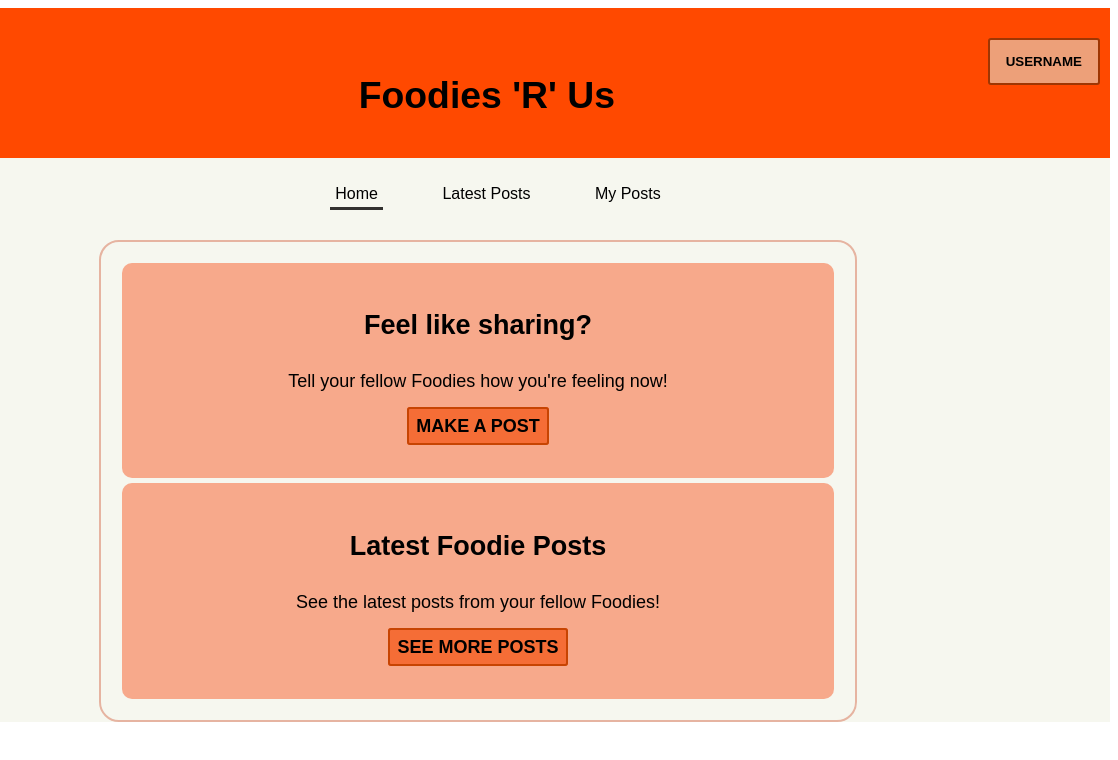
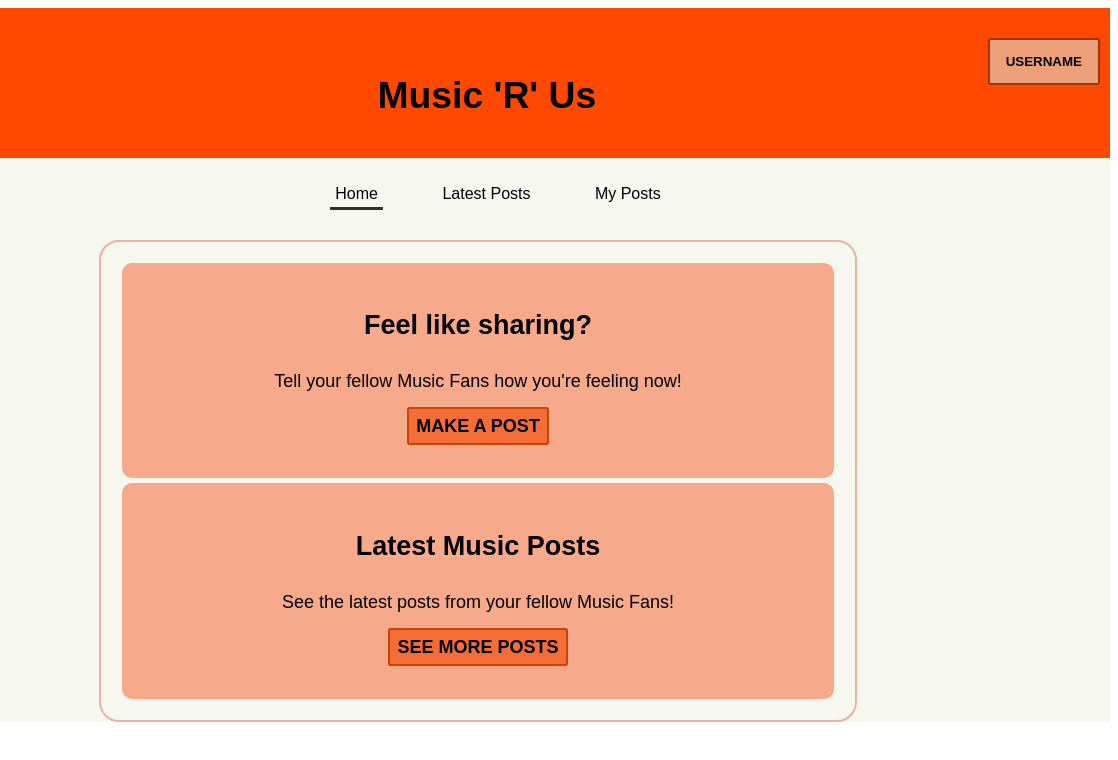
Before and after one commit to RoscoGooch/DSS2025-26-002-UG8, a website: page app/public/html/index.html in a window 1280 px wide. Shown: the full height of the page, 162-1280 px from the left. Drawn offline with nearby package versions, Linux system fonts and the light colour scheme; no server answers; some icons are missing.

Commit message:
Change title and headings from Foodies to Music

```diff
--- a/app/public/html/index.html
+++ b/app/public/html/index.html
@@ -2,7 +2,7 @@
 <html>
 
 <head>
-    <title> Foodies 'R' Us </title>
+    <title> Music 'R' Us </title>
     <meta charset="utf-8">
     <link rel="icon" type="image/x-icon" href="../imgs/foodie.ico">
     <link rel="stylesheet" href="../css/style.css">
@@ -15,7 +15,7 @@
 <body>
     <header>
         <a href="../html/index.html"><img id="logo" src="../imgs/logo.png"></a>
-        <h1>Foodies 'R' Us</h1>
+        <h1>Music 'R' Us</h1>
         <div class="dropdown">
             <button id="login_link" href="#">Username <i class="fa fa-caret-down"></i></button>
             <div class="dropdown-content">
@@ -44,13 +44,13 @@
 
         <section>
             <h2>Feel like sharing?</h2>
-            <p>Tell your fellow Foodies how you're feeling now!</p>
+            <p>Tell your fellow Music Fans how you're feeling now!</p>
             <p><a class="link_btn" href="../html/my_posts.html">Make a Post</a></p>
         </section>
 
         <section id="postsList">
-            <h2>Latest Foodie Posts</h2>
-            <p>See the latest posts from your fellow Foodies!</p>
+            <h2>Latest Music Posts</h2>
+            <p>See the latest posts from your fellow Music Fans!</p>
 
             <p><a class="link_btn" href="../html/posts.html">See More Posts</a></p>
         </section>
```
